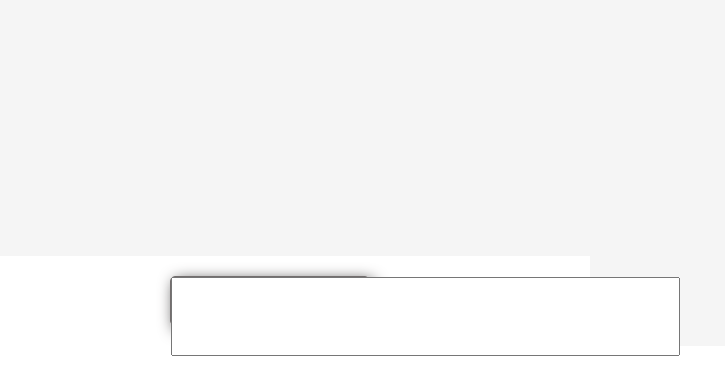
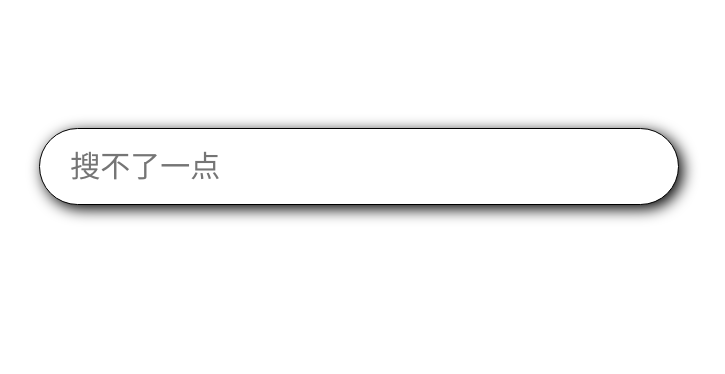
Before and after one commit to CocaineCong/react-tangseng, a React app: page / in a window 1280 px wide. Shown: the top 374 px of the page, without its empty margins (268-993 px from the left). Built offline with nearby package versions, Linux system fonts and the light colour scheme.

Commit message:
feat:input box css

```diff
--- a/src/assets/styles/home.scss
+++ b/src/assets/styles/home.scss
@@ -1,23 +1,20 @@
 .search-home{
-    position: relative;
+    position: fixed;
     width: 50%;
     display: flex;
     justify-content: center;
     background: #ffffff;
-    left: 17%;
-    margin-top: 20%;
+    left: 24%;
+    border-radius: 50px;
+    margin-top: 10%;
 }
 
 .search-input{
     font-size: 30px;
     padding: 20px;
+    padding-left: 30px;
+    width: 100%;
+    border: 1px solid #000000;
+    border-radius: 50px;
+    box-shadow:4px 4px 15px rgb(0, 0, 0);
 }
-
-.search-input-box{
-    width: 200px;
-    height: 50px;
-    margin: 20px;
-    border: 1px solid #736e6e;
-    border-radius: 5px;
-    box-shadow:4px 4px 15px rgb(64, 62, 62);
-}
--- a/src/pages/Home.tsx
+++ b/src/pages/Home.tsx
@@ -12,14 +12,11 @@ const { Search } = Input;
 const onSearch = (value: string) => console.log(value);
 
 const Home: React.FC = () => {
-return (
-    <div className='search-home'>
-        <div className='search-input-box'>
-            <input className='search-input' name="password" ></input>
+    return (
+        <div className='search-home'>
+            <input className='search-input' placeholder='搜不了一点' name="password" ></input>
         </div>
-    </div>
-);
-
+    );
 };
 
 export default Home;
```
